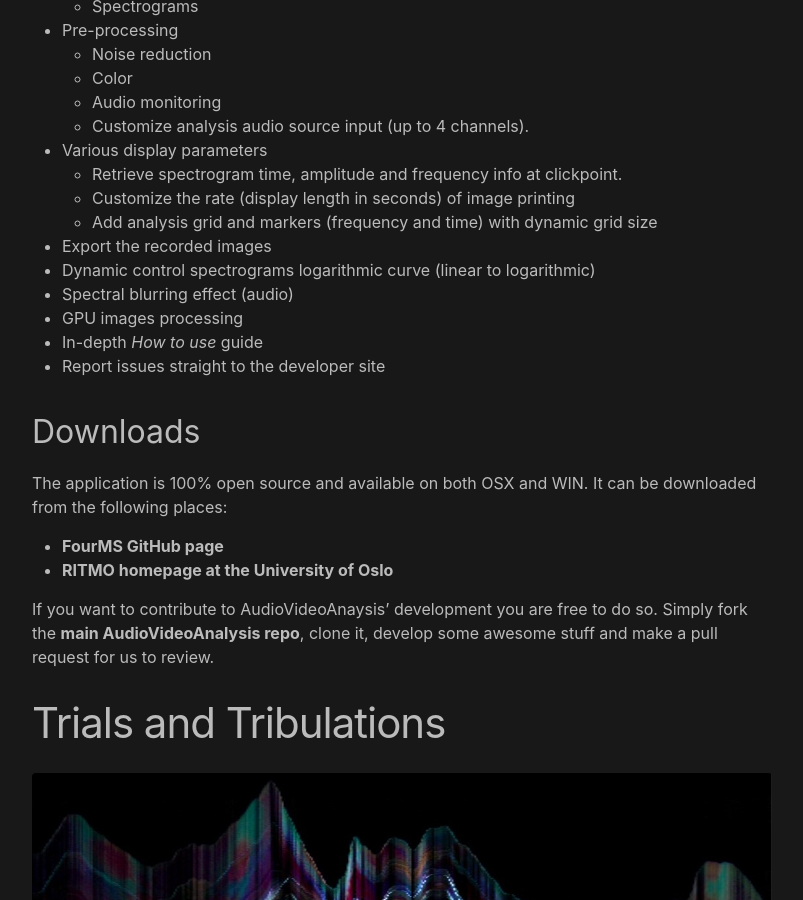
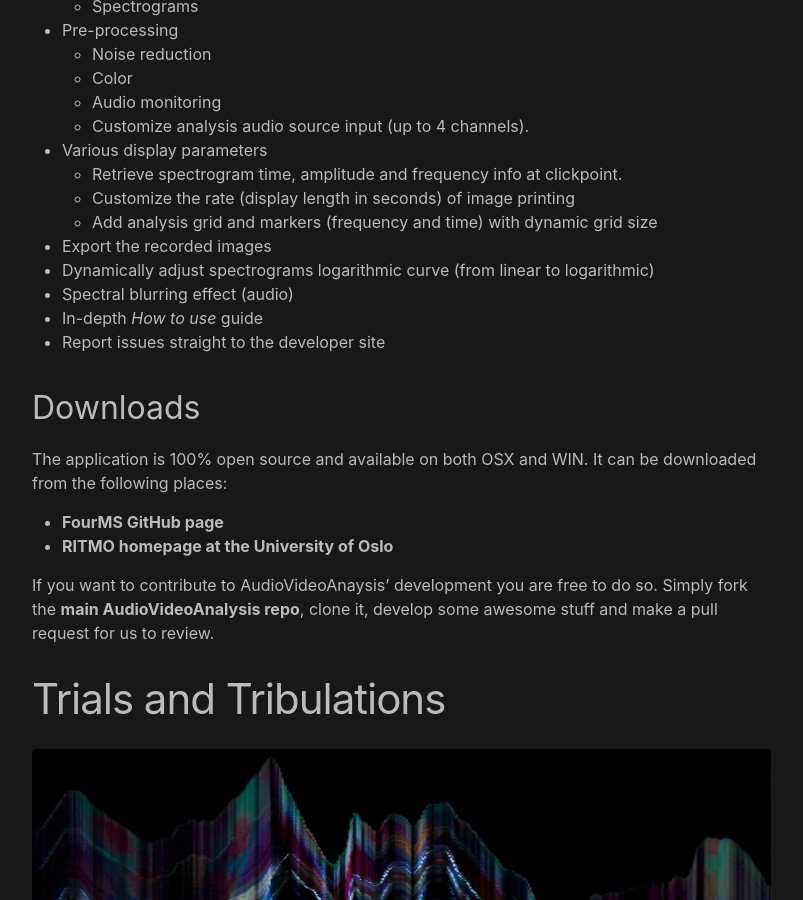
Before and after one commit to AleksanderTidemann/AleksanderTidemann.github.io, a Jekyll site: the page built from _posts/2020-07-24-audiovideoanalysis.md, in a window 1280 px wide and 900 px high, scrolled down 4293 px. Shown: the whole window, without its empty margins (238-1041 px from the left). Built offline with Jekyll 4.4.1, drawn with Linux system fonts in a browser that asks for light colours.

Commit message:
just saving an upcoming post..

```diff
--- a/_posts/2020-07-24-audiovideoanalysis.md
+++ b/_posts/2020-07-24-audiovideoanalysis.md
@@ -93,9 +93,8 @@ If you want a more detailed run-through of these features, and how to use the ap
   * Customize the rate (display length in seconds) of image printing
   * Add analysis grid and markers (frequency and time) with dynamic grid size
 * Export the recorded images
-* Dynamic control spectrograms logarithmic curve (linear to logarithmic)
+* Dynamically adjust spectrograms logarithmic curve (from linear to logarithmic)
 * Spectral blurring effect (audio)
-* GPU images processing
 * In-depth *How to use* guide
 * Report issues straight to the developer site
 
```
